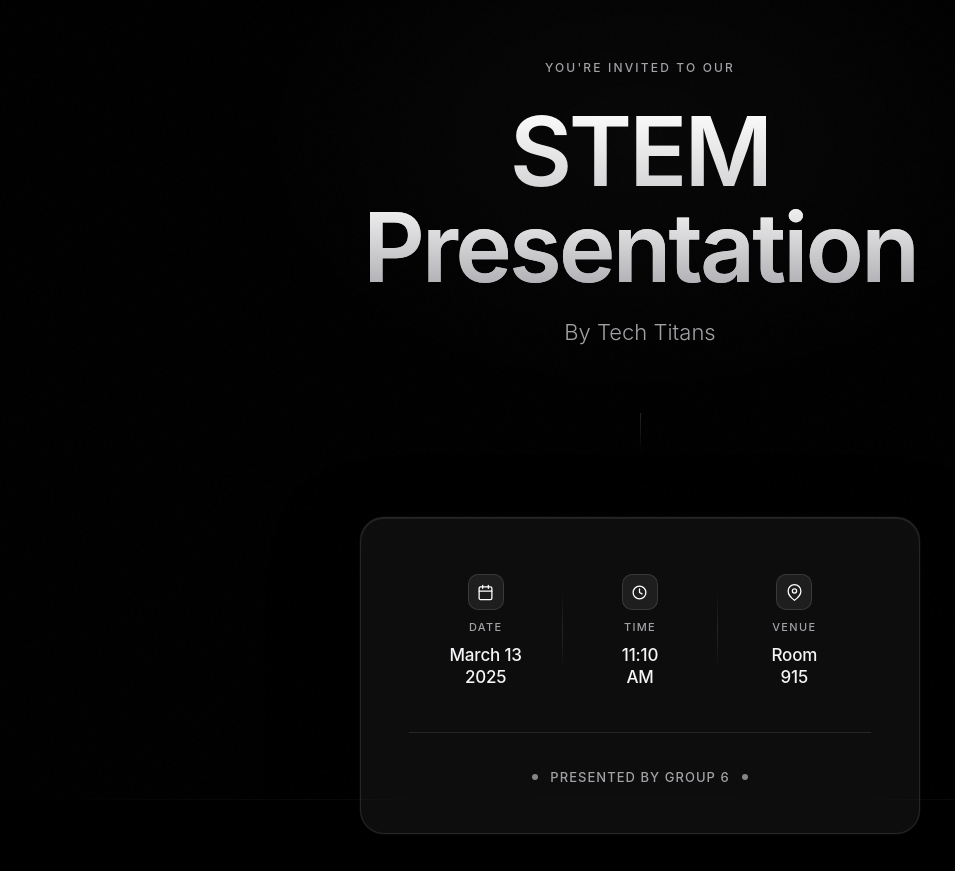
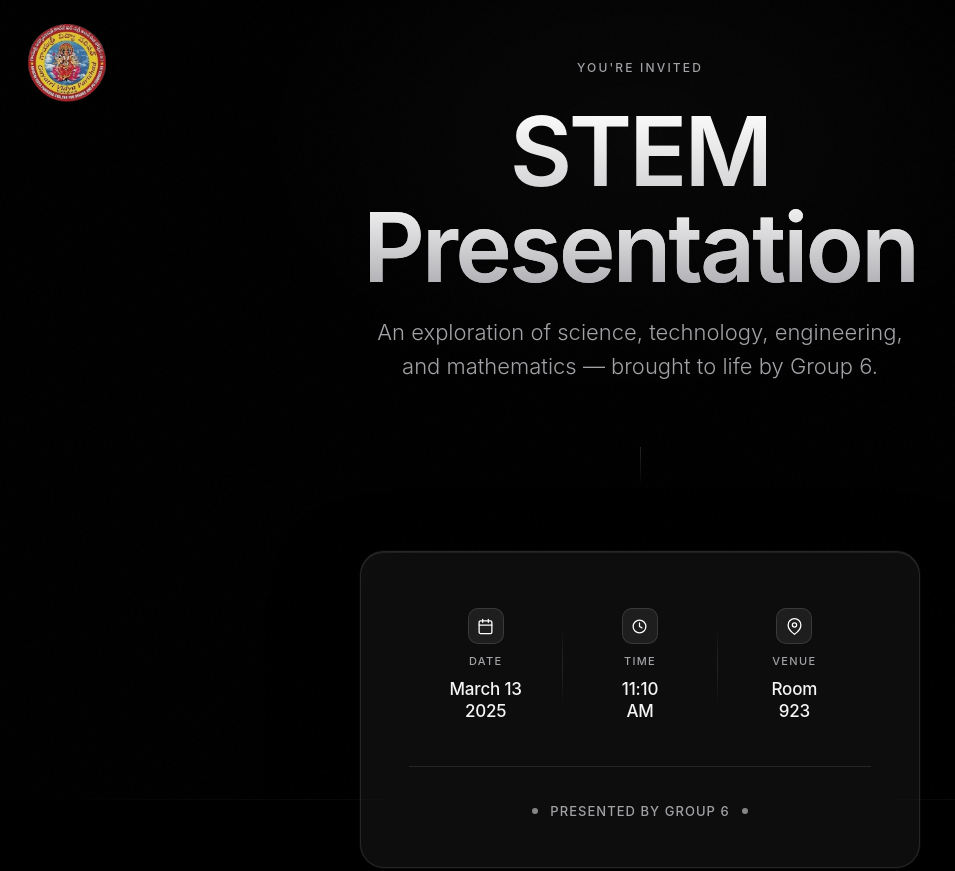
Before and after one commit to diabeticrasagulla/Stemppt, a plain HTML site: page index.html in a window 1280 px wide. Shown: the top 871 px of the page, without its empty margins (0-955 px from the left). Drawn offline with Linux system fonts and the light colour scheme; a web font is replaced by a local one.

Commit message:
Update index.html

```diff
--- a/index.html
+++ b/index.html
@@ -3,7 +3,7 @@
 <head>
   <meta charset="UTF-8" />
   <meta name="viewport" content="width=device-width, initial-scale=1.0"/>
-  <title>STEM Invitation — Tech Titans, Group 6</title>
+  <title>STEM Invitation — Group 6</title>
   <link href="https://fonts.googleapis.com/css2?family=SF+Pro+Display:wght@300;400;600&family=Neue+Haas+Grotesk+Display+Pro:wght@400;500&display=swap" rel="stylesheet"/>
   <style>
     *, *::before, *::after { margin: 0; padding: 0; box-sizing: border-box; }
@@ -24,6 +24,7 @@
       overflow-x: hidden;
     }
 
+    /* Ambient background */
     body::before {
       content: '';
       position: fixed;
@@ -47,6 +48,7 @@
       background: linear-gradient(90deg, transparent, rgba(255,255,255,0.08), transparent);
     }
 
+    /* Noise grain overlay */
     .grain {
       position: fixed;
       inset: 0;
@@ -67,6 +69,7 @@
       padding: 60px 24px;
     }
 
+    /* Top eyebrow */
     .eyebrow {
       font-size: 12px;
       font-weight: 500;
@@ -78,6 +81,7 @@
       animation: fadeUp 0.8s ease 0.1s forwards;
     }
 
+    /* Main headline */
     .headline {
       font-size: clamp(56px, 10vw, 96px);
       font-weight: 600;
@@ -101,6 +105,7 @@
       background-clip: text;
     }
 
+    /* Subhead */
     .subhead {
       font-size: clamp(17px, 2.5vw, 22px);
       font-weight: 300;
@@ -113,6 +118,7 @@
       animation: fadeUp 0.9s ease 0.4s forwards;
     }
 
+    /* Divider line */
     .divider {
       width: 1px;
       height: 40px;
@@ -122,6 +128,7 @@
       animation: fadeIn 1s ease 0.6s forwards;
     }
 
+    /* Info card */
     .card {
       width: 100%;
       max-width: 560px;
@@ -199,6 +206,7 @@
       align-self: center;
     }
 
+    /* Group badge */
     .group-badge {
       margin-top: 36px;
       padding-top: 36px;
@@ -225,6 +233,7 @@
       text-transform: uppercase;
     }
 
+    /* CTA button */
     .cta-wrap {
       margin-top: 48px;
       opacity: 0;
@@ -266,6 +275,7 @@
 
     .cta:hover svg { transform: translateX(3px); }
 
+    /* Footer */
     .footer {
       margin-top: 80px;
       font-size: 12px;
@@ -276,6 +286,7 @@
       animation: fadeIn 1s ease 1.1s forwards;
     }
 
+    /* Animations */
     @keyframes fadeUp {
       from { opacity: 0; transform: translateY(24px); }
       to   { opacity: 1; transform: translateY(0); }
@@ -298,14 +309,22 @@
 </head>
 <body>
   <div class="grain"></div>
+
+  <!-- Logo: replace src with your actual logo file path -->
+  <div style="position:fixed; top:24px; left:28px; z-index:10;">
+    <img src="helo.png" alt="Logo"
+      style="height:78px; width:auto; object-fit:contain; opacity:0.9;" />
+  </div>
+
   <div class="wrapper">
 
-    <p class="eyebrow">You're Invited To Our</p>
+    <p class="eyebrow">You're Invited</p>
 
     <h1 class="headline">STEM<br/><em>Presentation</em></h1>
 
     <p class="subhead">
-      By Tech Titans
+      An exploration of science, technology, engineering, and mathematics —
+      brought to life by Group 6.
     </p>
 
     <div class="divider"></div>
@@ -313,6 +332,7 @@
     <div class="card">
       <div class="info-grid">
 
+        <!-- Date -->
         <div class="info-item">
           <div class="info-icon">
             <svg viewBox="0 0 24 24"><rect x="3" y="4" width="18" height="18" rx="2"/><line x1="16" y1="2" x2="16" y2="6"/><line x1="8" y1="2" x2="8" y2="6"/><line x1="3" y1="10" x2="21" y2="10"/></svg>
@@ -323,6 +343,7 @@
 
         <div class="col-sep"></div>
 
+        <!-- Time -->
         <div class="info-item">
           <div class="info-icon">
             <svg viewBox="0 0 24 24"><circle cx="12" cy="12" r="9"/><polyline points="12 7 12 12 15.5 14"/></svg>
@@ -333,12 +354,13 @@
 
         <div class="col-sep"></div>
 
+        <!-- Venue -->
         <div class="info-item">
           <div class="info-icon">
             <svg viewBox="0 0 24 24"><path d="M21 10c0 7-9 13-9 13S3 17 3 10a9 9 0 1 1 18 0z"/><circle cx="12" cy="10" r="3"/></svg>
           </div>
           <span class="info-label">Venue</span>
-          <span class="info-value">Room<br/>915</span>
+          <span class="info-value">Room<br/>923</span>
         </div>
 
       </div>
@@ -355,8 +377,3 @@
         🎁 Claim Free ₹100 Coupon
         <svg viewBox="0 0 24 24"><line x1="5" y1="12" x2="19" y2="12"/><polyline points="12 5 19 12 12 19"/></svg>
       </a>
-    </div>
-
-  </div>
-</body>
-</html>
```
